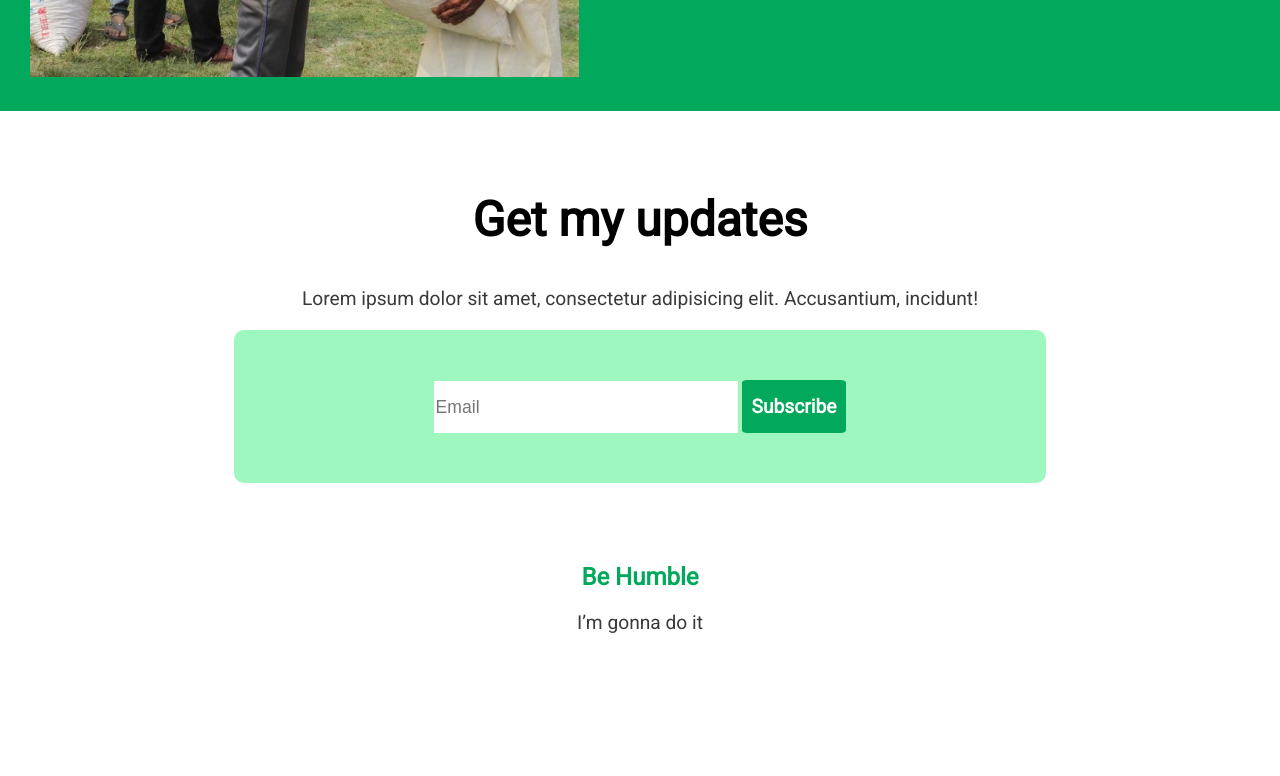
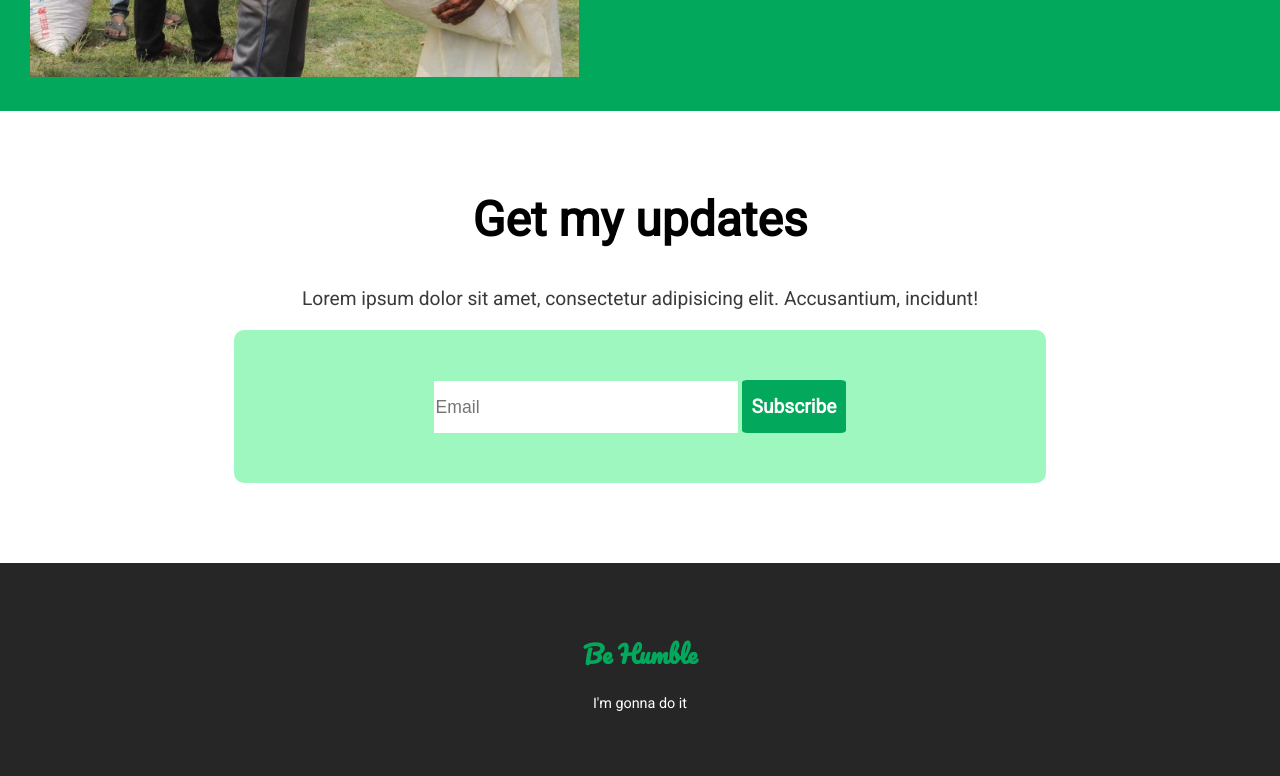
Before and after one commit to Soliman-soad/donate-today-main, a plain HTML site: page index.html in a window 1280 px wide. Shown: the part 2502-3278 px from the top of the page. Before the commit the page ends 3155 px from the top, so only its background shows below. Drawn offline with Linux system fonts and the light colour scheme.

Commit message:
Footer added!

```diff
--- a/css/style.css
+++ b/css/style.css
@@ -165,10 +165,17 @@ p {
 }
 
 footer {
-    color: ;
     text-align: center;
+    background-color: rgb(38, 38, 38);
+    padding: 50px;
 }
 
 footer h2 {
     color: #02a95c;
+    font-family: 'Pacifico', cursive;
 }
+
+footer p {
+    color: white;
+    font-size: 0.9rem;
+}
--- a/index.html
+++ b/index.html
@@ -9,6 +9,10 @@
     <link rel="preconnect" href="https://fonts.gstatic.com" crossorigin />
     <link
       href="https://fonts.googleapis.com/css2?family=Roboto&display=swap"
+      rel="stylesheet"
+    />
+    <link
+      href="https://fonts.googleapis.com/css2?family=Pacifico&display=swap"
       rel="stylesheet"
     />
     <link rel="stylesheet" href="css/style.css" />
@@ -116,9 +120,9 @@
         <a class="btn" href="#">Subscribe</a>
       </div>
     </section>
+    <footer>
+      <h2>Be Humble</h2>
+      <p>I'm gonna do it</p>
+    </footer>
   </body>
-  <footer>
-    <h2>Be Humble</h2>
-    <p>I’m gonna do it</p>
-  </footer>
 </html>
```
